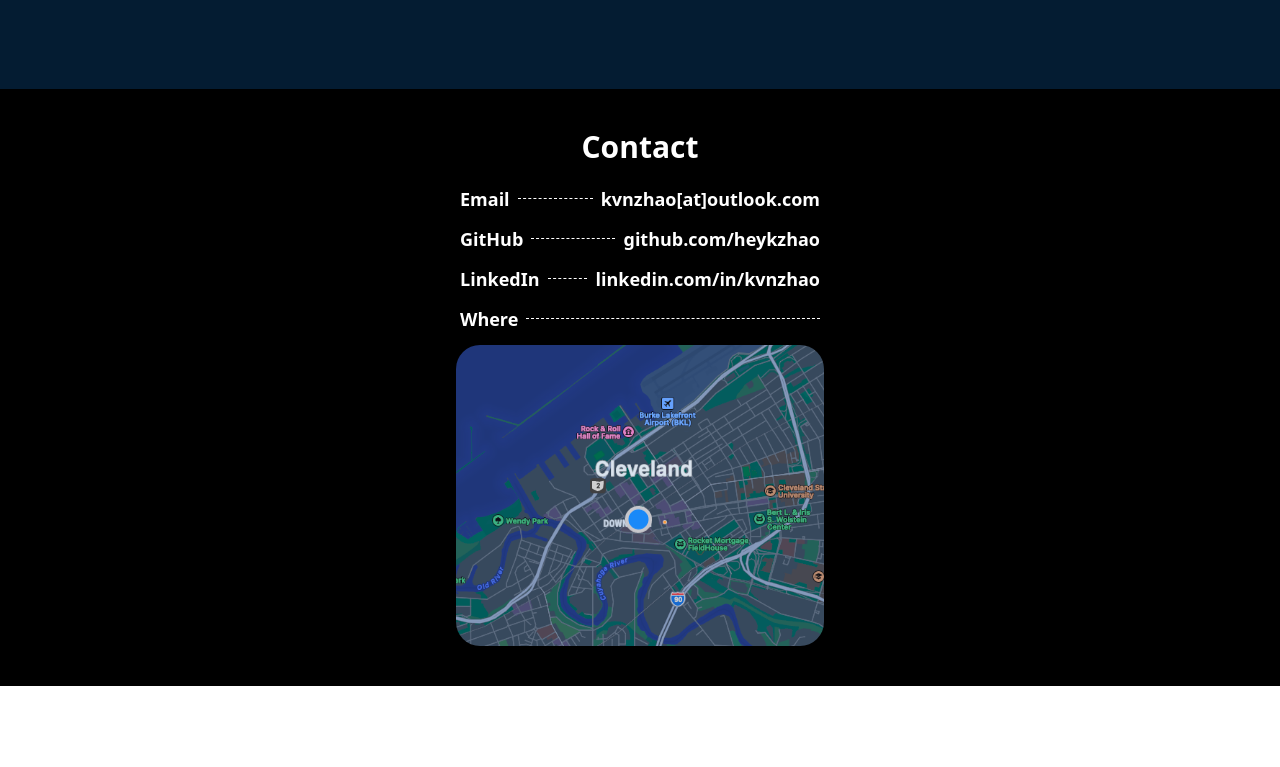
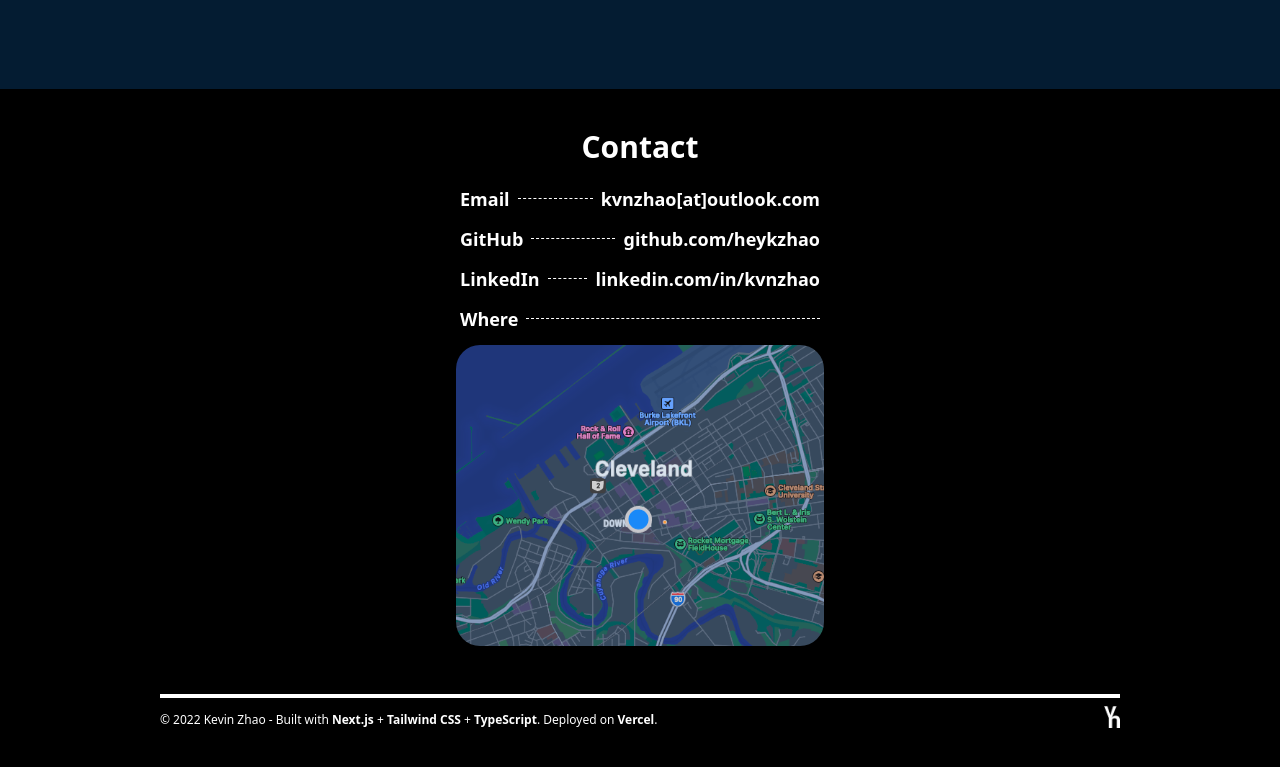
Before and after one commit to heykzhao/kvnzhao-website, a Next.js app: page / in a window 1280 px wide. Shown: the part 403-1170 px from the top of the page. Before the commit the page ends 1089 px from the top, so only its background shows below. Built offline with nearby package versions, Linux system fonts and the light colour scheme.

Commit message:
Incorporate global dark mode and flex grow

```diff
--- a/pages/index.tsx
+++ b/pages/index.tsx
@@ -1,32 +1,32 @@
 import React from "react";
-import { useState, useEffect } from "react";
 import type { NextPage } from "next";
+
 import Head from "next/head";
 
 import Header from "../components/Header";
 import HomeHeroSection from "../components/HomeHeroSection";
 import Contact from "../components/Contact";
+import Footer from "../components/Footer";
 
-const Home: NextPage = () => {
-  const [darkMode, setDarkMode] = useState<boolean>(true);
-
-  useEffect(() => {
-    const darkModeCookie = window.localStorage.getItem("dark-mode");
-    if (darkModeCookie === "light-mode") {
-      setDarkMode(false);
-    }
-  }, []);
-
+const Home: NextPage = ({ darkMode, setDarkMode }: any) => {
   return (
     <div>
       <Head>
         <title>kvnzhao</title>
-        <meta name="description" content="Generated by create next app" />
+        <meta name="kvnzhao Homepage" content="Home page for kvnzhao.com" />
         <link rel="icon" href="/favicon.ico" />
       </Head>
-      <Header darkMode={darkMode} setDarkMode={setDarkMode} />
-      <HomeHeroSection darkMode={darkMode} />
-      <Contact darkMode={darkMode} />
+      <div className="flex min-h-screen flex-col">
+        <div className="flex-none">
+          <Header darkMode={darkMode} setDarkMode={setDarkMode} />
+          <HomeHeroSection darkMode={darkMode} />
+          <Contact darkMode={darkMode} />
+        </div>
+        <div className="grow bg-black" />
+        <div className="flex-none">
+          <Footer darkMode={darkMode} />
+        </div>
+      </div>
     </div>
   );
 };
```
